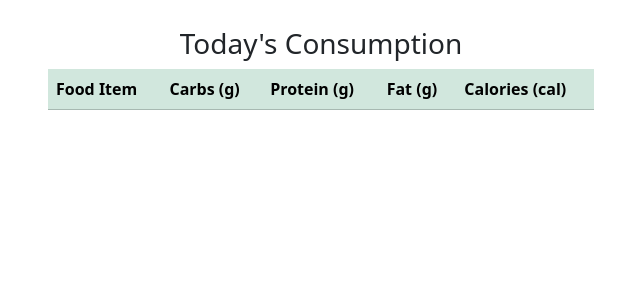
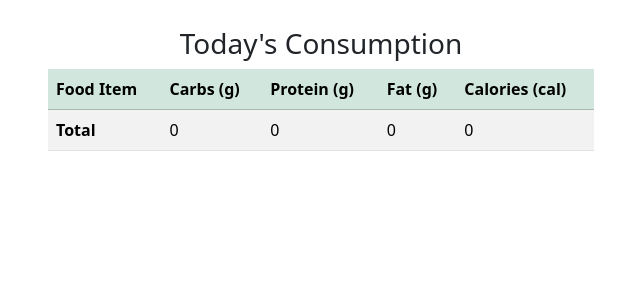
Before and after one commit to shubhenduanupamdutta/NutrientAndCalorieTracker, a Django app: page / in a window 1280 px wide. Shown: the part 219-519 px from the top of the page, without its empty margins (319-959 px from the left). Run offline with Django 4.2, Linux system fonts and the light colour scheme; the visitor is signed in with stand-in values (Sample User, id 1); data that the repository does not hold is empty.

Commit message:
Add javascript to calculate total

```diff
--- a/mysite/calorie_tracker/templates/calorie_tracker/index.html
+++ b/mysite/calorie_tracker/templates/calorie_tracker/index.html
@@ -48,6 +48,13 @@
                         <td>{{ c.food_consumed.calorie }}</td>
                     </tr>
                     {% endfor %}
+                    <tr>
+                        <td id="total"><strong>Total</strong></td>
+                        <td id="totalCarbs"><strong></strong></td>
+                        <td id="totalProtein"><strong></strong></td>
+                        <td id="totalFats"><strong></strong></td>
+                        <td id="totalCalories"><strong></strong></td>
+                    </tr>
                 </tbody>
             </table>
 
@@ -58,3 +65,26 @@
 
 <!-- ending body -->
 {% endblock body %}
+
+{% block script %}
+<script>
+    let table = document.getElementById('table');
+    let carbs = 0;
+    let protein = 0;
+    let fats = 0;
+    let calories = 0;
+
+    for (let i = 1; i < table.rows.length - 1; i++) {
+        carbs += parseFloat(table.rows[i].cells[1].innerHTML);
+        protein += parseFloat(table.rows[i].cells[2].innerHTML);
+        fats += parseFloat(table.rows[i].cells[3].innerHTML);
+        calories += parseFloat(table.rows[i].cells[4].innerHTML);
+    }
+    console.log(carbs, protein, fats, calories)
+    document.getElementById('totalCarbs').innerHTML = Math.round(carbs * 100) / 100;
+    document.getElementById('totalProtein').innerHTML = Math.round(protein * 100) / 100;
+    document.getElementById('totalFats').innerHTML = Math.round(fats * 100) / 100;
+    document.getElementById('totalCalories').innerHTML = Math.round(calories);
+
+</script>
+{% endblock script %}
```
